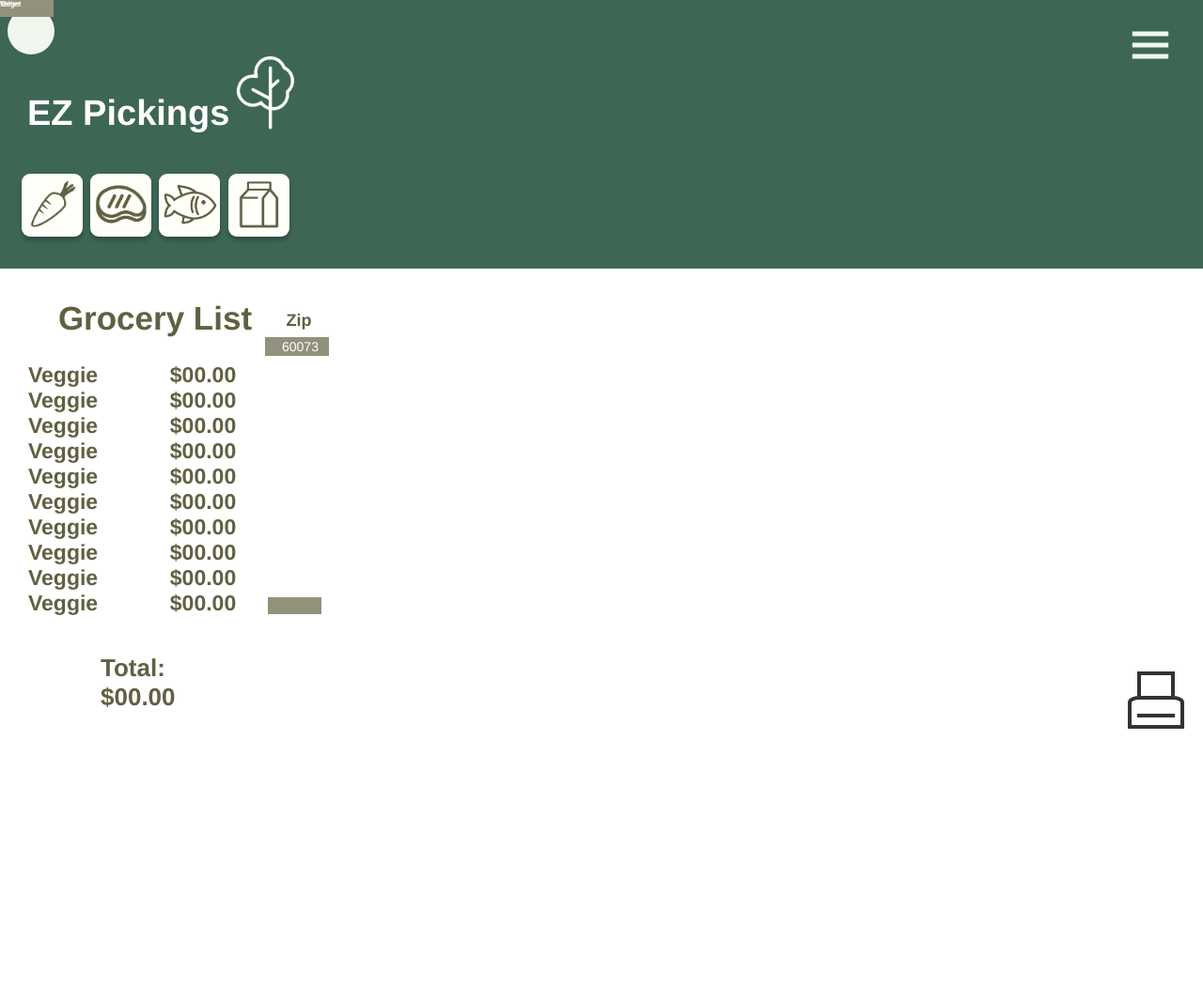
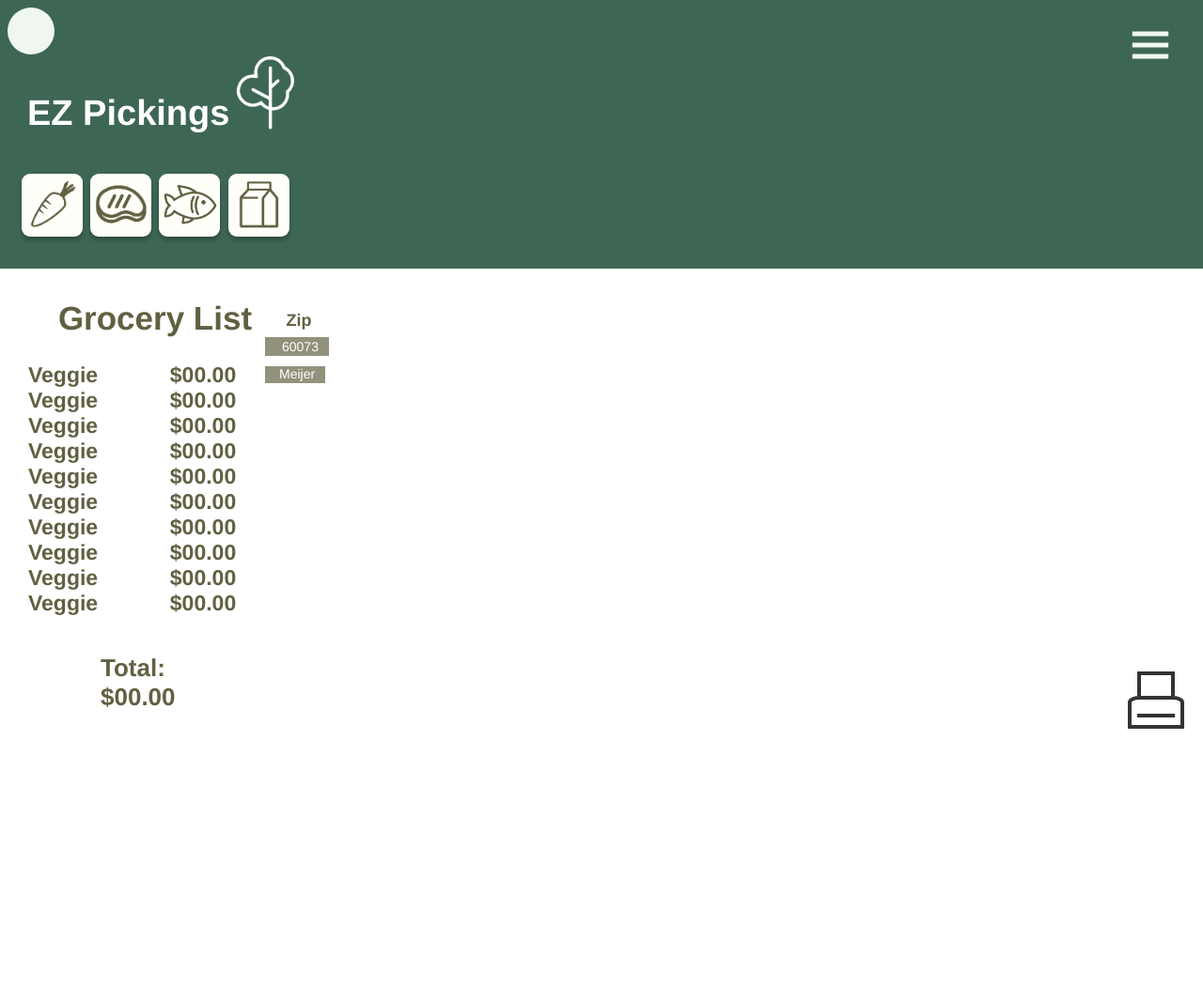
Before and after one commit to artistic360/EZ_Pickings, a plain HTML site: page index.html in a window 1280 px wide. Shown: the whole page at 94% size. Drawn offline with Linux system fonts and the light colour scheme; some icons are missing; a web font is replaced by a local one.

Commit message:
change again

```diff
--- a/css/style.css
+++ b/css/style.css
@@ -563,19 +563,18 @@
   }
 
 /* CSS for 1box */
-  .onebox {
-	width: 300px;
-	height: 370px;
+.onebox {
+	width: 50px;
+	height: 13px;
   }
 
-  .onebox .list {
+  .onebox .rectangle {
 	position: fixed;
-	width: 57px;
+	width: 64px;
 	height: 18px;
-	top: 0;
-	left: 0;
-	background-color: #fffffa;
-	border-radius: 15px;
+	top: 390px;
+	left: 282px;
+	background-color: #92917b;
   }
 
   /* CSS for meijer */
@@ -587,182 +586,17 @@
   .meijerlabel .text-wrapper {
 	position: fixed;
 	width: 26px;
-	top: 0;
-	left: 0;
+	top: 390px;
+	left: 297px;
 	font-family: "Inter-Regular", Helvetica;
 	font-weight: 400;
 	color: #ffffff;
-	font-size: 8px;
-	letter-spacing: 0;
-	line-height: normal;
-  }
-
-/* CSS for 2box */
-  .twobox {
-	width: 50px;
-	height: 13px;
-  }
-
-  .twobox .rectangle {
-	position: fixed;
-	width: 57px;
-	height: 18px;
-	top: 0;
-	left: 0;
-	background-color: #92917b;
-  }
-
-
-
-/* CSS for 3box */
-.threebox {
-	width: 50px;
-	height: 13px;
-  }
-
-  .threebox .rectangle {
-	position: fixed;
-	width: 57px;
-	height: 18px;
-	top: 0;
-	left: 0;
-	background-color: #92917b;
-  }
-
- /* CSS for target text */
- .targetlabel {
-	width: 26px;
-	height: 10px;
-  }
-
-  .targetlabel .text-wrapper {
-	position: fixed;
-	width: 26px;
-	top: 0;
-	left: 0;
-	font-family: "Inter-Regular", Helvetica;
-	font-weight: 400;
-	color: #ffffff;
-	font-size: 8px;
+	font-size: 14px;
 	letter-spacing: 0;
 	line-height: normal;
   }
 
 
-/* CSS for 4box */
-.fourbox {
-	width: 50px;
-	height: 13px;
-  }
-
-  .fourbox .rectangle {
-	position: fixed;
-	width: 57px;
-	height: 18px;
-	top: 0;
-	left: 0;
-	background-color: #92917b;
-  }
- /* CSS for walmart text */
- .walmartlabel {
-	width: 26px;
-	height: 10px;
-  }
-
-  .walmartlabel .text-wrapper {
-	position: fixed;
-	width: 26px;
-	top: 0;
-	left: 0;
-	font-family: "Inter-Regular", Helvetica;
-	font-weight: 400;
-	color: #ffffff;
-	font-size: 6px;
-	letter-spacing: 0;
-	line-height: normal;
-  }
-
-
-
-
-/* CSS for 5box */
-.fivebox {
-	width: 50px;
-	height: 13px;
-  }
-
-  .fivebox .rectangle {
-	position: fixed;
-	width: 57px;
-	height: 18px;
-	top: 0;
-	left: 0;
-	background-color: #92917b;
-  }
-
-
-/* CSS for 6box */
-.sixbox {
-	width: 50px;
-	height: 13px;
-  }
-
-  .sixbox .rectangle {
-	position: fixed;
-	width: 57px;
-	height: 18px;
-	top: 0;
-	left: 0;
-	background-color: #92917b;
-  }
-
-
-/* CSS for 7box */
-.sevenbox {
-	width: 50px;
-	height: 13px;
-  }
-
-  .sevenbox .rectangle {
-	position: fixed;
-	width: 57px;
-	height: 18px;
-	top: 0;
-	left: 0;
-	background-color: #92917b;
-  }
-
-
-/* CSS for 8box */
-.eightbox {
-	width: 50px;
-	height: 13px;
-  }
-
-  .eightbox .rectangle {
-	position: fixed;
-	width: 57px;
-	height: 18px;
-	top: 0;
-	left: 0;
-	background-color: #92917b;
-  }
-
-
-/* CSS for 9box */
-.ninebox {
-	width: 50px;
-	height: 13px;
-  }
-
-  .ninebox .rectangle {
-	position: fixed;
-	width: 57px;
-	height: 18px;
-	top: 636px;
-	left: 285px;
-	background-color: #92917b;
-  }
 
 
 
--- a/index.html
+++ b/index.html
@@ -59,8 +59,8 @@
 
     <nav class="main-navigation">
       <ul>
-        <li><a href="#0">Home</a></li>
-        <li><a href="#0">About</a></li>
+        <li><a href="/index.html">Home</a></li>
+        <li><a href="html/index.html">About</a></li>
         <li><a href="#0">Catalog</a></li>
         <li><a href="#0">Grocery List</a></li>
         <li><a href="#0">Coupons</a></li>
@@ -95,17 +95,9 @@
 
 <div class="ziptextlabel"><div class="text-wrapper">60073</div></div>
 <div class="onebox"><div class="rectangle"></div></div>
-<div class="twobox"><div class="rectangle"></div></div>
-<div class="threebox"><div class="rectangle"></div></div>
-<div class="fourbox"><div class="rectangle"></div></div>
-<div class="fivebox"><div class="rectangle"></div></div>
-<div class="sixbox"><div class="rectangle"></div></div>
-<div class="sevenbox"><div class="rectangle"></div></div>
-<div class="eightbox"><div class="rectangle"></div></div>
-<div class="ninebox"><div class="rectangle"></div></div>
+
 <div class="meijerlabel"><div class="text-wrapper">Meijer</div></div>
-<div class="targetlabel"><div class="text-wrapper">Target</div></div>
-<div class="walmartlabel"><div class="text-wrapper">Walmart</div></div>
+
 
 
 
```
Also changed, not shown: html/index.html (+1 -1 lines).
